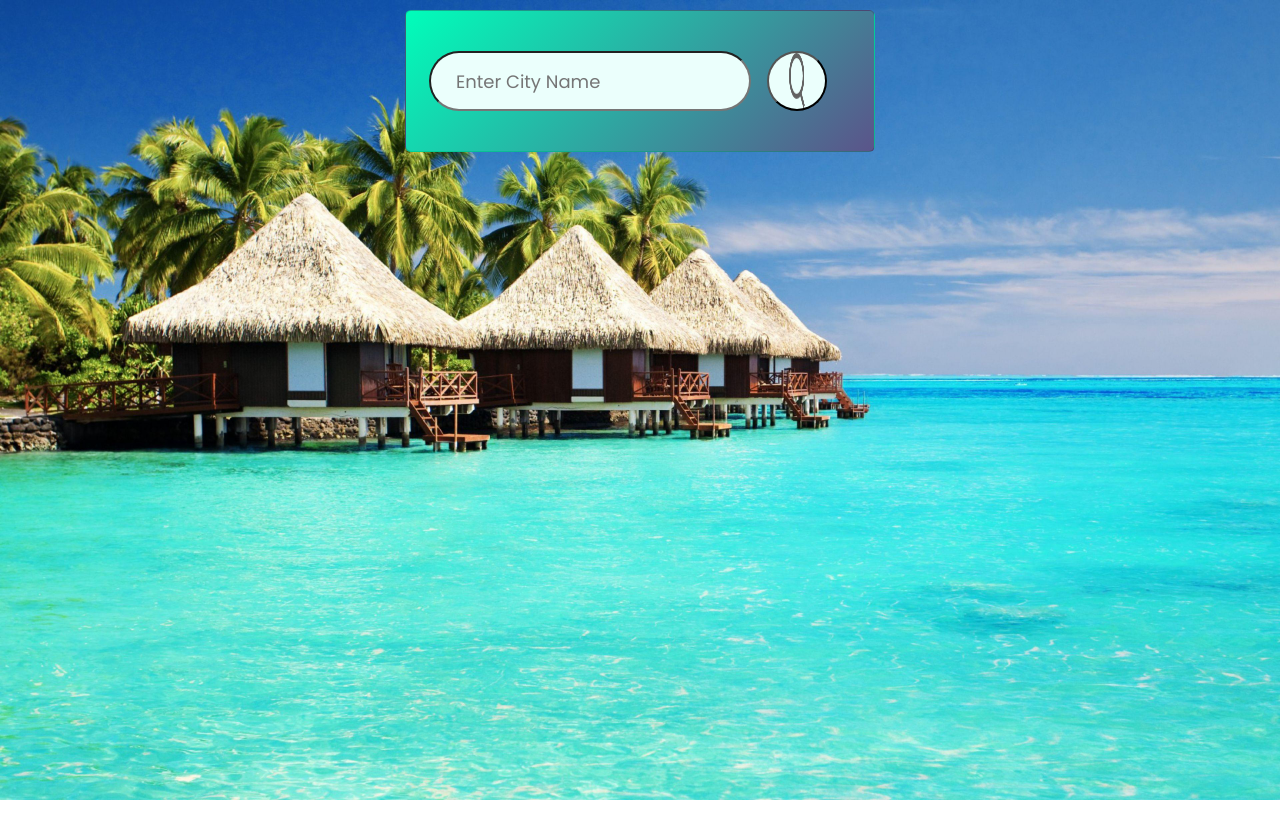
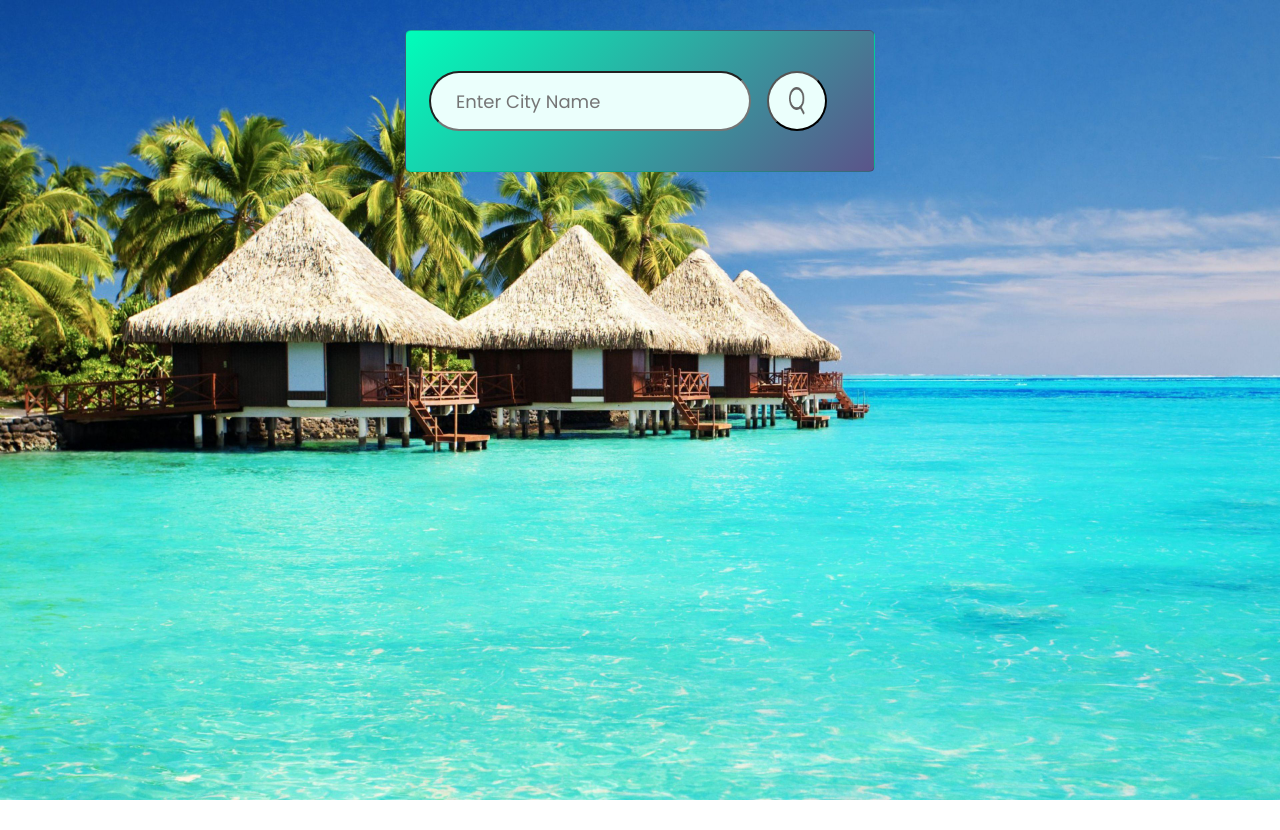
Before and after one commit to Ajith5104/Weather-Forecasting-Web-App, a plain HTML site: page Index.html in a window 1280 px wide. Drawn offline with nearby package versions, Linux system fonts and the light colour scheme.

Commit message:
Style.css

```diff
--- a/Style.css
+++ b/Style.css
@@ -24,7 +24,7 @@
   border-radius: 20px;
   padding: 40px 35px;
   text-align: center;
-  margin-top: 10px;
+  margin-top: 30px;
 }
 .search {
   width: 100%;
@@ -55,6 +55,7 @@
 }
 .search button img {
   width: 16px;
+  height:28px;
 }
 .wether-icon {
   width: 170px;
```
